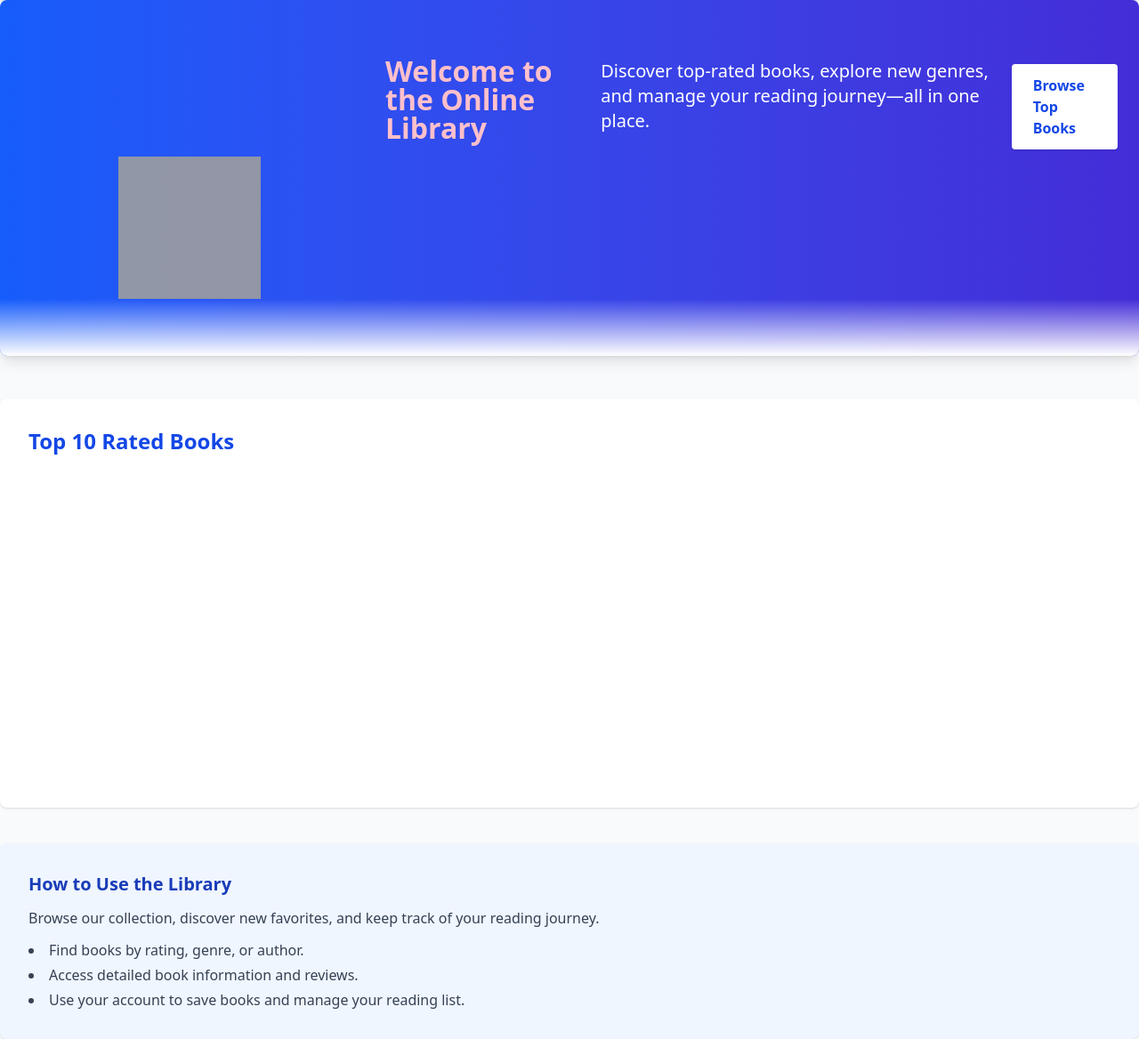
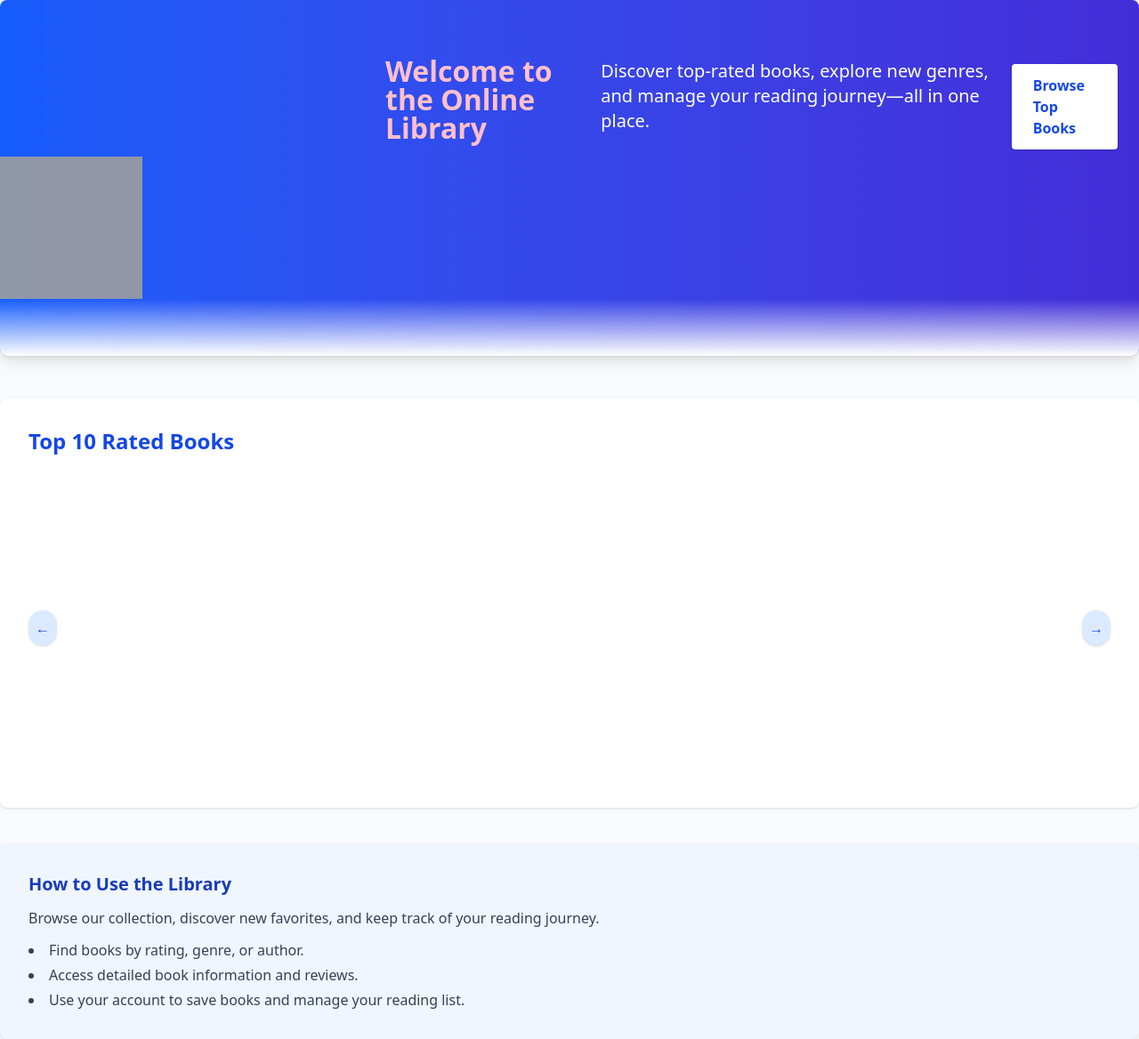
Before and after one commit to NoobCoder-dweeb/book-library, a Django app: page / in a window 1280 px wide. Shown: the part 74-1242 px from the top of the page at 89% size. Run offline with Django 4.2, Linux system fonts and the light colour scheme; data that the repository does not hold is empty; grey boxes are pictures that could not be loaded.

Commit message:
modified home page

```diff
--- a/onlinelib/app/templates/home.html
+++ b/onlinelib/app/templates/home.html
@@ -13,7 +13,7 @@
                 </p>
                 <a href="#top-books" class="inline-block bg-white text-blue-700 font-semibold px-6 py-3 rounded shadow hover:bg-blue-100 transition">Browse Top Books</a>
             </div>
-            <div class="md:w-1/3 mt-8 md:mt-0 flex justify-center">
+            <div class="flex justify-center items-start h-full"></div>
                 <img src="https://img.icons8.com/ios-filled/200/ffffff/books.png" alt="Books" class="w-40 h-40 opacity-90">
             </div>
         </div>
@@ -23,8 +23,13 @@
     <!-- Top 10 Rated Books Box -->
     <div id="top-books" class="bg-white rounded-lg shadow p-8 mb-10">
         <h2 class="text-2xl font-semibold mb-6 text-blue-700">Top 10 Rated Books</h2>
-        <div class="overflow-x-auto">
-            <div class="flex space-x-6 justify-end items-center h-[340px]">
+        <div class="relative">
+            <!-- Slider Buttons -->
+            <button id="slider-left" type="button" class="absolute left-0 top-1/2 -translate-y-1/2 z-20 bg-blue-100 hover:bg-blue-200 text-blue-700 rounded-full p-2 shadow transition hidden md:block">
+                &#8592;
+            </button>
+            <div id="books-slider" class="overflow-x-auto scroll-smooth">
+                <div class="flex space-x-6 items-center h-[340px] min-w-max">
                     {% for book in top_books %}
                         {% if forloop.counter == 10 %}
                             <div class="relative w-[220px] h-[340px] flex-shrink-0 flex items-center">
@@ -59,7 +64,26 @@
                     {% endfor %}
                 </div>
             </div>
+            <button id="slider-right" type="button" class="absolute right-0 top-1/2 -translate-y-1/2 z-20 bg-blue-100 hover:bg-blue-200 text-blue-700 rounded-full p-2 shadow transition hidden md:block">
+                &#8594;
+            </button>
         </div>
+    </div>
+    <script>
+        document.addEventListener('DOMContentLoaded', function() {
+            const slider = document.getElementById('books-slider');
+            const leftBtn = document.getElementById('slider-left');
+            const rightBtn = document.getElementById('slider-right');
+            if (slider && leftBtn && rightBtn) {
+                leftBtn.addEventListener('click', function() {
+                    slider.scrollBy({ left: -260, behavior: 'smooth' });
+                });
+                rightBtn.addEventListener('click', function() {
+                    slider.scrollBy({ left: 260, behavior: 'smooth' });
+                });
+            }
+        });
+    </script>
     </div>
 
     <!-- Helpful Information Section -->
```
Lines whose indentation alone changed are shown as unchanged.
